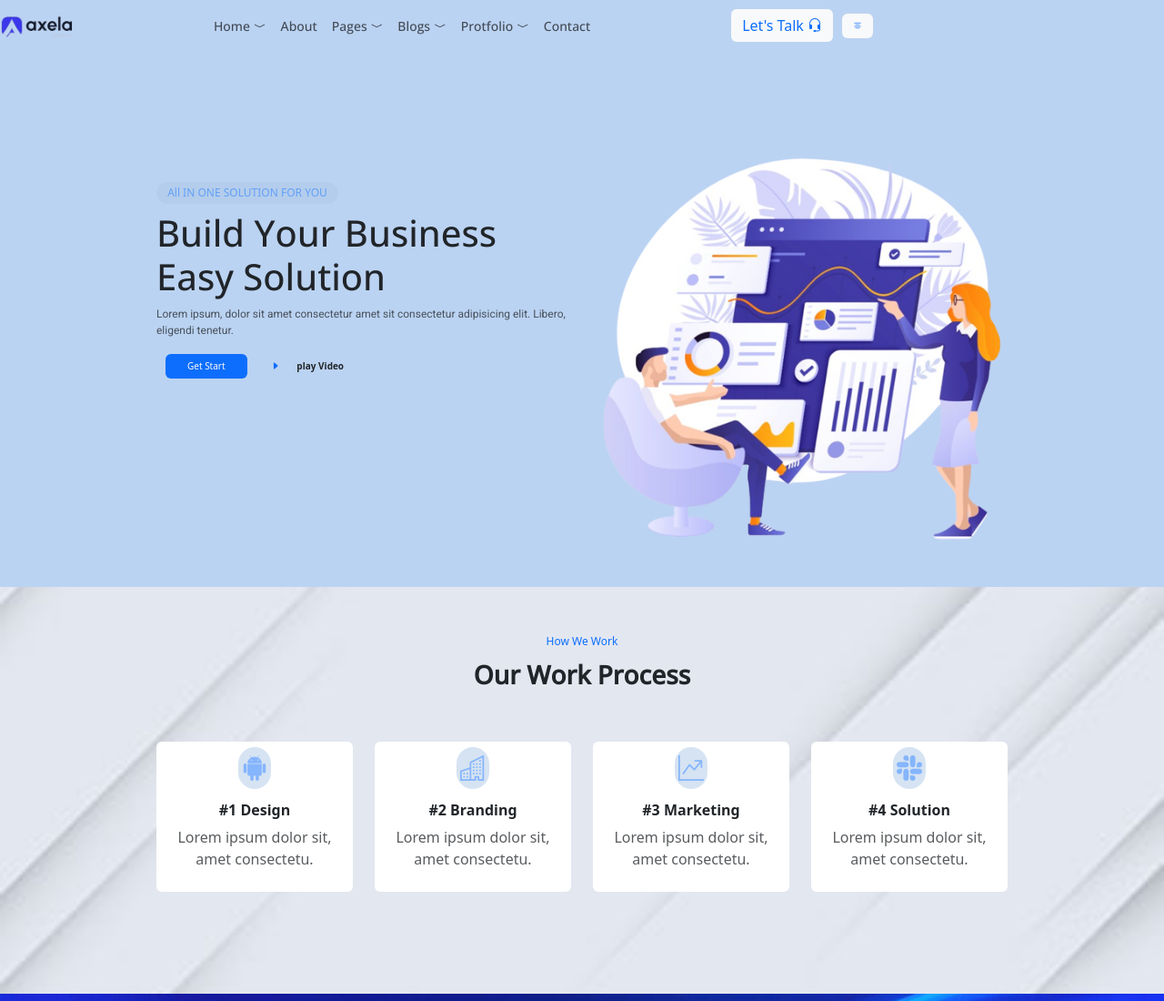
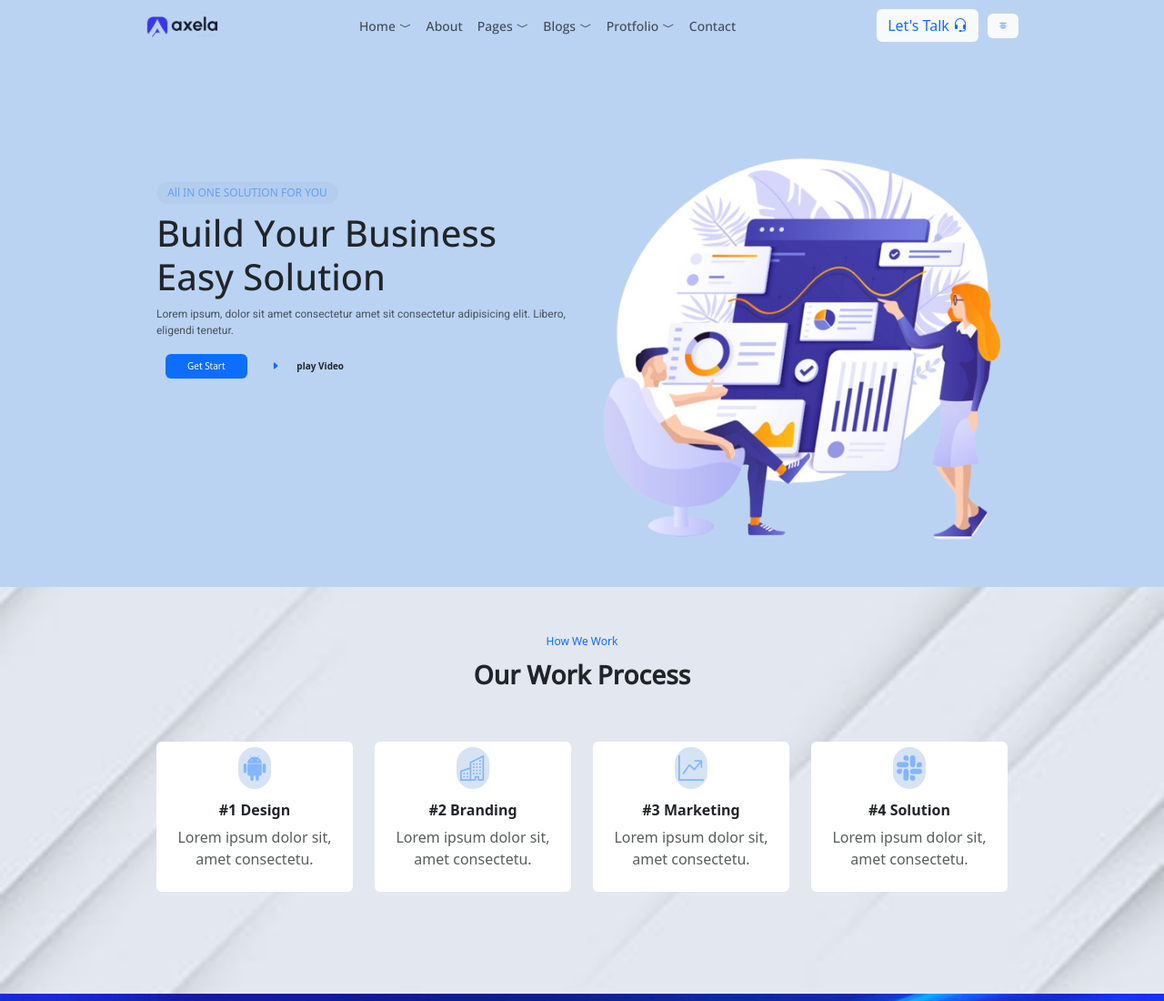
Before and after one commit to Sheikh-Sobuj/Axele-Project, a plain HTML site: page index.html in a window 1280 px wide. Shown: the top 1100 px of the page at 91% size. Drawn offline with nearby package versions, Linux system fonts and the light colour scheme; a web font is replaced by a local one.

Commit message:
Update index.html

```diff
--- a/index.html
+++ b/index.html
@@ -18,7 +18,7 @@
 
 <body>
     <!-- navbar  start -->
-    <nav class=" navbar-area navbar navbar-expand-lg w-75 m-autom-auto">
+    <nav class=" navbar-area navbar navbar-expand-lg w-75 m-auto">
         <a class="navbar-brand m-auto">
             <img class="logo" src="./img/logo.png" alt="">
         </a>
```
